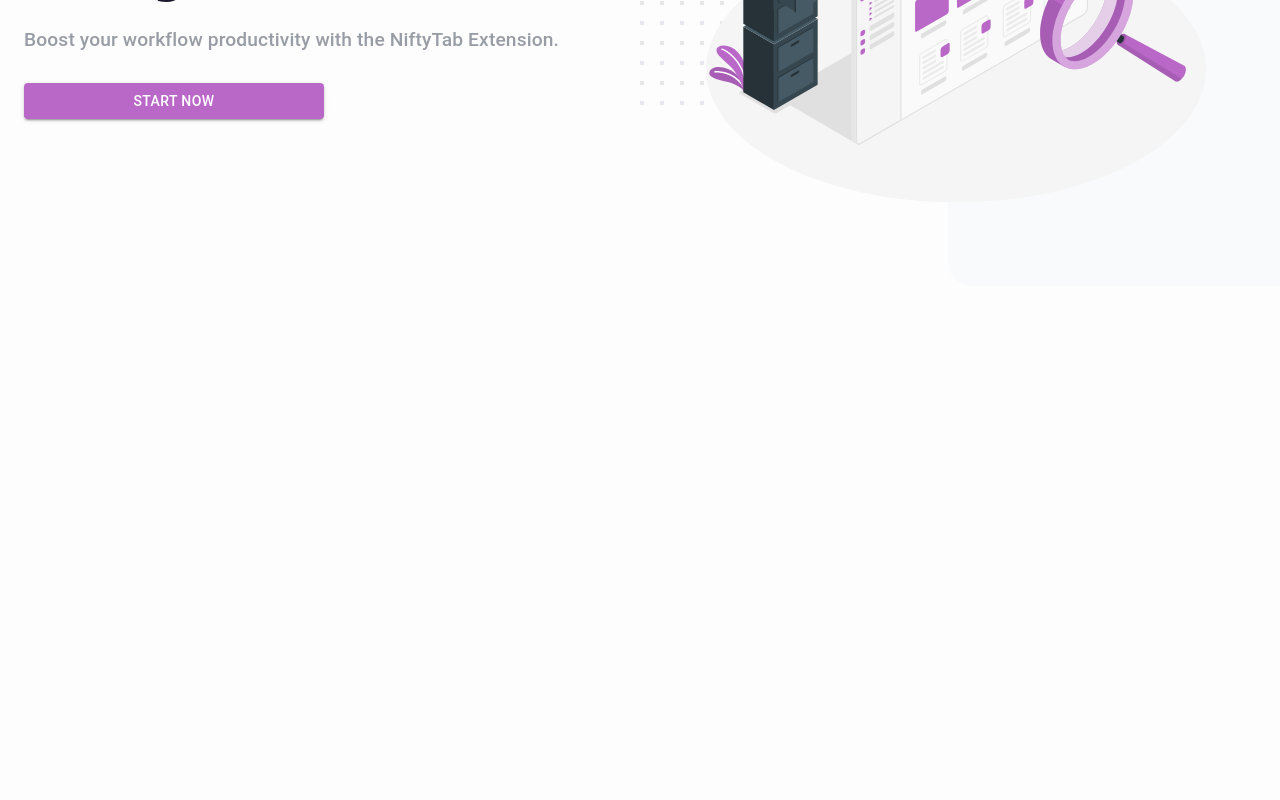
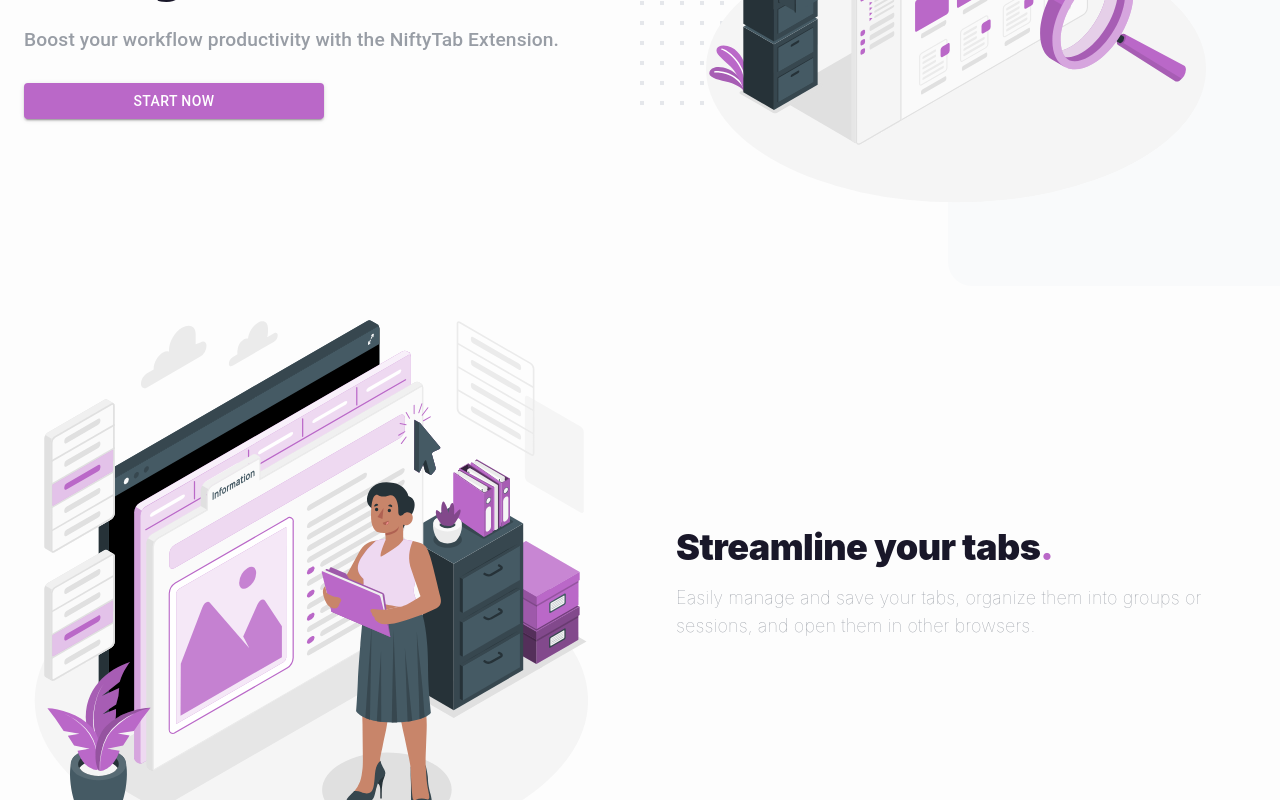
Before and after one commit to TsukiiYamero/niftyweb, a React (Vite) app: page / in a window 1280 px wide. Shown: the part 372-1172 px from the top of the page. Before the commit the page ends 800 px from the top, so only its background shows below. Built offline with nearby package versions, Linux system fonts and the light colour scheme; no server answers.

Commit message:
First Section Ui
~ Response
~ There is another scroll but is because there is not enough space

```diff
--- a/src/templates/Main/MainTemplate.tsx
+++ b/src/templates/Main/MainTemplate.tsx
@@ -1,4 +1,5 @@
 import { Hero } from "@/ui/molecules/Hero"
+import { FirstSection } from "@/ui/molecules/Sections"
 import { Box } from "@mui/material"
 
 export const MainTemplate = () => {
@@ -8,6 +9,7 @@
             overflowX: 'hidden'
         }}>
             <Hero />
+            <FirstSection />
         </Box>
     )
 }
--- /dev/null
+++ b/src/ui/molecules/Sections/FirstSection/FirstSection.tsx
@@ -0,0 +1,102 @@
+
+import { Box, Typography } from '@mui/material';
+import SectionImg from '@/assets/svg/tab_mesa-de-trabajo-2.svg';
+
+export const FirstSection = () => {
+    return (
+        <Box component={'section'} sx={{
+            display: 'grid',
+            maxWidth: {
+                md: '80rem'
+            },
+            gridTemplateColumns: {
+                xs: '1fr',
+                md: 'repeat(2, minmax(0, 1fr))'
+            },
+            gap: '1.5rem',
+            paddingTop: '7rem',
+            paddingInline: {
+                xs: '0',
+                sm: '1.5rem'
+            },
+            marginInline: 'auto'
+        }}>
+            <Box sx={{
+                maxWidth: {
+                    xs: '28rem',
+                    sm: '36rem',
+                    md: 'none'
+                },
+                gridColumnStart: {
+                    xs: '1',
+                    md: '2'
+                },
+                paddingInline: {
+                    xs: '1rem',
+                    sm: '1.5rem'
+                },
+                paddingBlock: {
+                    xs: '0',
+                    sm: '8rem'
+                },
+                margin: '0 auto',
+                'h1, h6': { fontFamily: '-apple-system, system-ui, Roboto' }
+            }}>
+                <Typography variant='h1' sx={{ fontSize: '2.25rem', fontWeight: '900' }}>
+                    Streamline your tabs
+                    <span className='primary-color'>.</span>
+                </Typography>
+
+                <Typography variant='subtitle2' className='text-neutral-color-2'
+                    sx={{ fontSize: '1.125rem', fontWeight: '100', marginTop: '1rem' }}>
+                    Easily manage and save your tabs, organize them into groups or sessions, and open them in other browsers.
+                </Typography>
+            </Box>
+
+            <Box sx={{
+                width: '100%',
+                position: 'relative',
+                maxWidth: {
+                    xs: '100%',
+                    md: '36rem'
+                },
+                gridColumnStart: {
+                    xs: '1',
+                    md: '1'
+                },
+                gridRowStart: {
+                    md: '1'
+                },
+                paddingRight: {
+                    xs: '1.5rem',
+                    md: '0'
+                },
+                marginTop: {
+                    xs: '1rem',
+                    md: '0'
+                },
+
+            }}>
+                <Box sx={{
+                    height: '100%',
+                    display: 'flex',
+                    alignItems: 'center',
+                    'img': {
+                        maxWidth: {
+                            xs: '100%',
+                            md: '36rem',
+                            lg: '42rem'
+                        },
+                        position: {
+                            xs: 'relative',
+                            md: 'absolute'
+                        }
+                    },
+                }}
+                >
+                    <img src={SectionImg} alt="Mesa de trabajo" />
+                </Box>
+            </Box>
+        </Box >
+    )
+}
--- /dev/null
+++ b/src/ui/molecules/Sections/FirstSection/index.ts
@@ -0,0 +1 @@
+export * from './FirstSection';
--- /dev/null
+++ b/src/ui/molecules/Sections/index.ts
@@ -0,0 +1 @@
+export * from './FirstSection';
```
